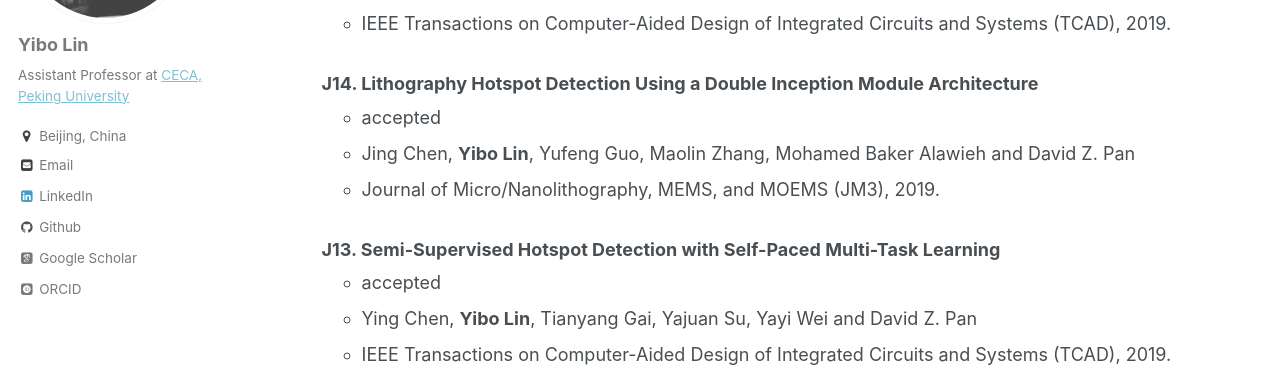
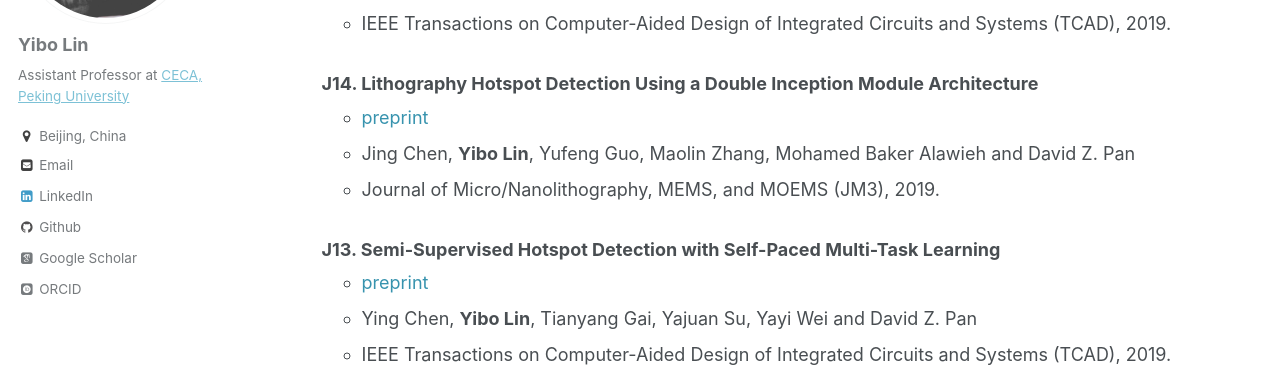
Before and after one commit to limbo018/limbo018.github.io, a Jekyll site: the page built from _pages/publications.md, in a window 1280 px wide and 900 px high, scrolled down 533 px. Shown: the part 187-569 px from the top of the window. Built offline with Jekyll 4.4.1, drawn with Linux system fonts in a browser that asks for light colours; some web fonts are replaced.

Commit message:
add hsd papers

```diff
--- a/_pages/publications.md
+++ b/_pages/publications.md
@@ -35,13 +35,13 @@ Journal Papers
      * **Yibo Lin**, Meng Li, Yuki Watanabe, Taiki Kimura, Tetsuaki Matsunawa, Shigeki Nojima and David Z. Pan
      * IEEE Transactions on Computer-Aided Design of Integrated Circuits and Systems (TCAD), 2019.
 
-  ### J14. Lithography Hotspot Detection Using a Double Inception Module Architecture
-     * accepted
+  ### J14. [Lithography Hotspot Detection Using a Double Inception Module Architecture](https://doi.org/10.1117/1.JMM.18.1.013507)
+     * <a href="/publications/papers/HSD_JM32019_Chen.pdf" style="color:#3793ae">preprint</a>
      * Jing Chen, **Yibo Lin**, Yufeng Guo, Maolin Zhang, Mohamed Baker Alawieh and David Z. Pan
      * Journal of Micro/Nanolithography, MEMS, and MOEMS (JM3), 2019.
 
   ### J13. [Semi-Supervised Hotspot Detection with Self-Paced Multi-Task Learning](https://doi.org/10.1109/TCAD.2019.2912948)
-     * accepted
+     * <a href="/publications/papers/HSD_TCAD2019_Chen.pdf" style="color:#3793ae">preprint</a>
      * Ying Chen, **Yibo Lin**, Tianyang Gai, Yajuan Su, Yayi Wei and David Z. Pan
      * IEEE Transactions on Computer-Aided Design of Integrated Circuits and Systems (TCAD), 2019.
 
```
Also changed, not shown: _includes/publications_cv.md (+2 -2 lines), ref/publications.bib (+7 -7 lines), 6 other files.
